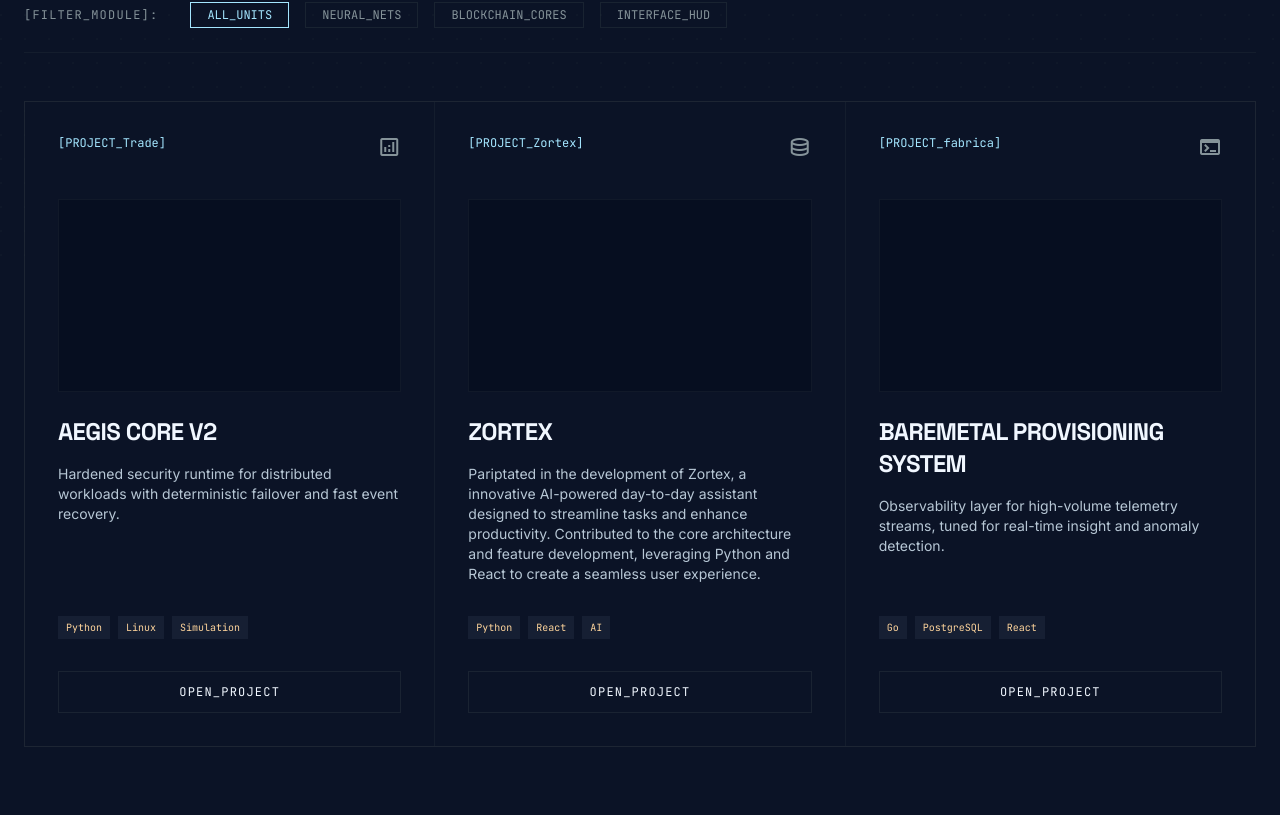
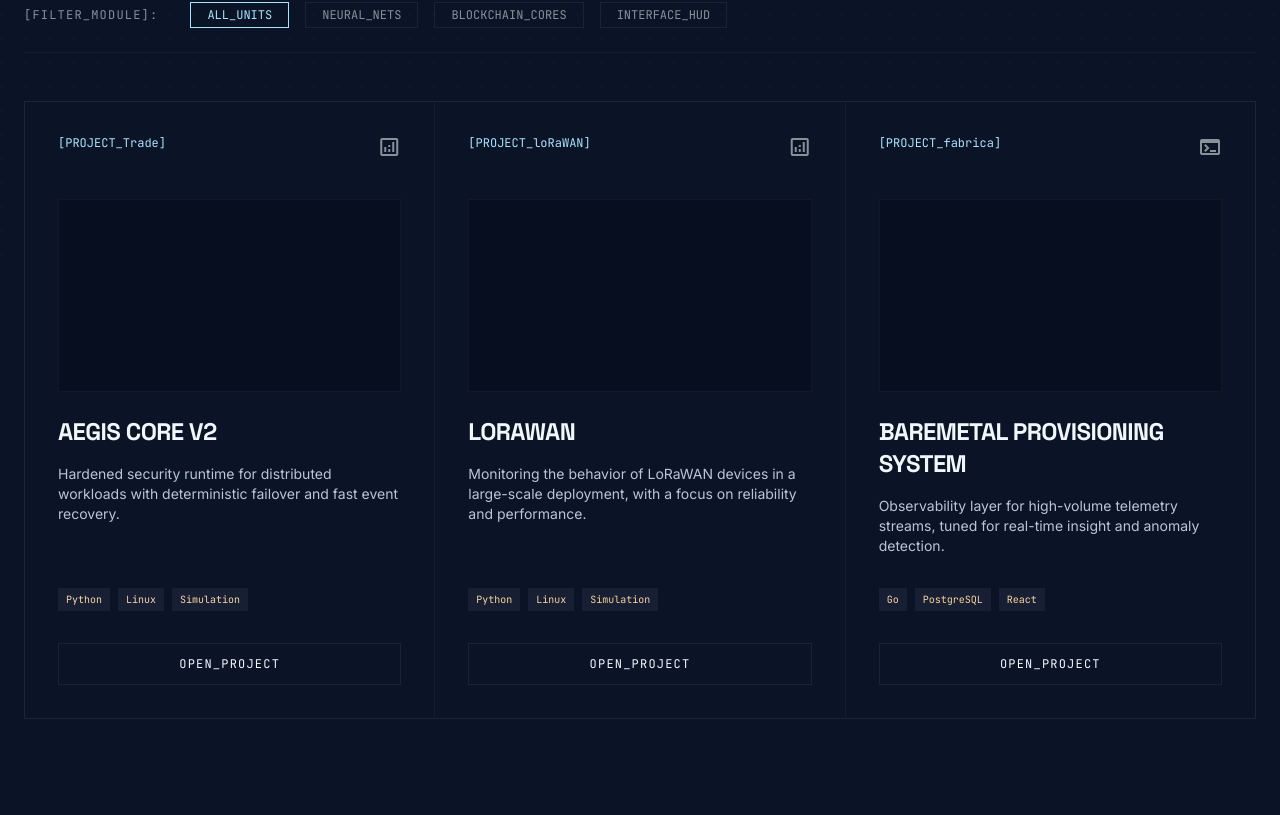
Before and after one commit to riggy420/riggy420.github.io, a React (Vite) app: page / in a window 1280 px wide. Shown: the part 538-1353 px from the top of the page. Built offline with nearby package versions, Linux system fonts and the light colour scheme.

Commit message:
Updated at Jun 29

```diff
--- a/src/data/about.ts
+++ b/src/data/about.ts
@@ -44,6 +44,12 @@ export const persistence = ['POSTGRESQL', 'REDIS', 'MONGODB', 'ELASTICSEARCH','M
 
 export const milestones: Milestone[] = [
   {
+    period: '2026.Jul — 2026.Aug',
+    role: "Data Office Intern @ Citic (International) Bank",
+    summary: "Filled in later",
+    tags: ['Banking_System', 'Data_Engineering'],
+  },
+  {
     period: '2026.Jan — 2026.Mar',
     role: 'AI R&D Engineer @ WeBank',
     summary: 'Work in the Web3 Coding team to build a secure and scalable AI coding framework for other software developer in the bank to use. I was mainly responsible for the memory management module in the framework, which provides efficient and reliable memory allocation and deallocation for AI workloads.',
--- a/src/data/portfolio.ts
+++ b/src/data/portfolio.ts
@@ -16,11 +16,11 @@ export const projects: Project[] = [
     icon: 'analytics',
   },
   {
-    id: 'PROJECT_Zortex',
-    title: 'Zortex',
-    description: 'Pariptated in the development of Zortex, a innovative AI-powered day-to-day assistant designed to streamline tasks and enhance productivity. Contributed to the core architecture and feature development, leveraging Python and React to create a seamless user experience.',
-    tags: ['Python', 'React', 'AI'],
-    icon: 'database',
+    id: 'PROJECT_loRaWAN',
+    title: 'LoRaWAN',
+    description: 'Monitoring the behavior of LoRaWAN devices in a large-scale deployment, with a focus on reliability and performance.',
+    tags: ['Python', 'Linux', 'Simulation'],
+    icon: 'analytics',
   },
   {
     id: 'PROJECT_fabrica',
```
Also changed, not shown: scripts/deploy-github.js (added, +13 -0 lines).
